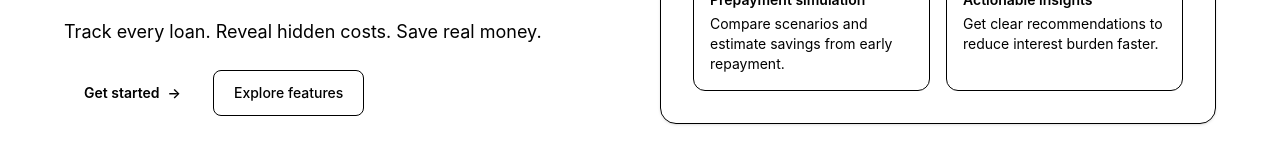
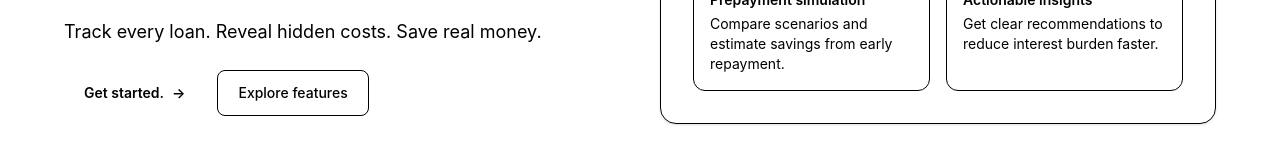
Before and after one commit to milan-vala/save-your-money, a React (Vite) app in the folder frontend/: page / in a window 1280 px wide. Shown: the part 379-542 px from the top of the page. Built offline with nearby package versions, Linux system fonts and the light colour scheme.

Commit message:
test husky

```diff
--- a/frontend/src/pages/home.tsx
+++ b/frontend/src/pages/home.tsx
@@ -26,7 +26,7 @@ export function Home() {
               to="/login"
               className="inline-flex items-center justify-center gap-2 rounded-lg bg-[--accent-9] px-5 py-3 text-sm font-semibold text-[--accent-contrast] transition hover:bg-[--accent-10]"
             >
-              Get started
+              Get started.
               <span aria-hidden>→</span>
             </Link>
             <a
```
